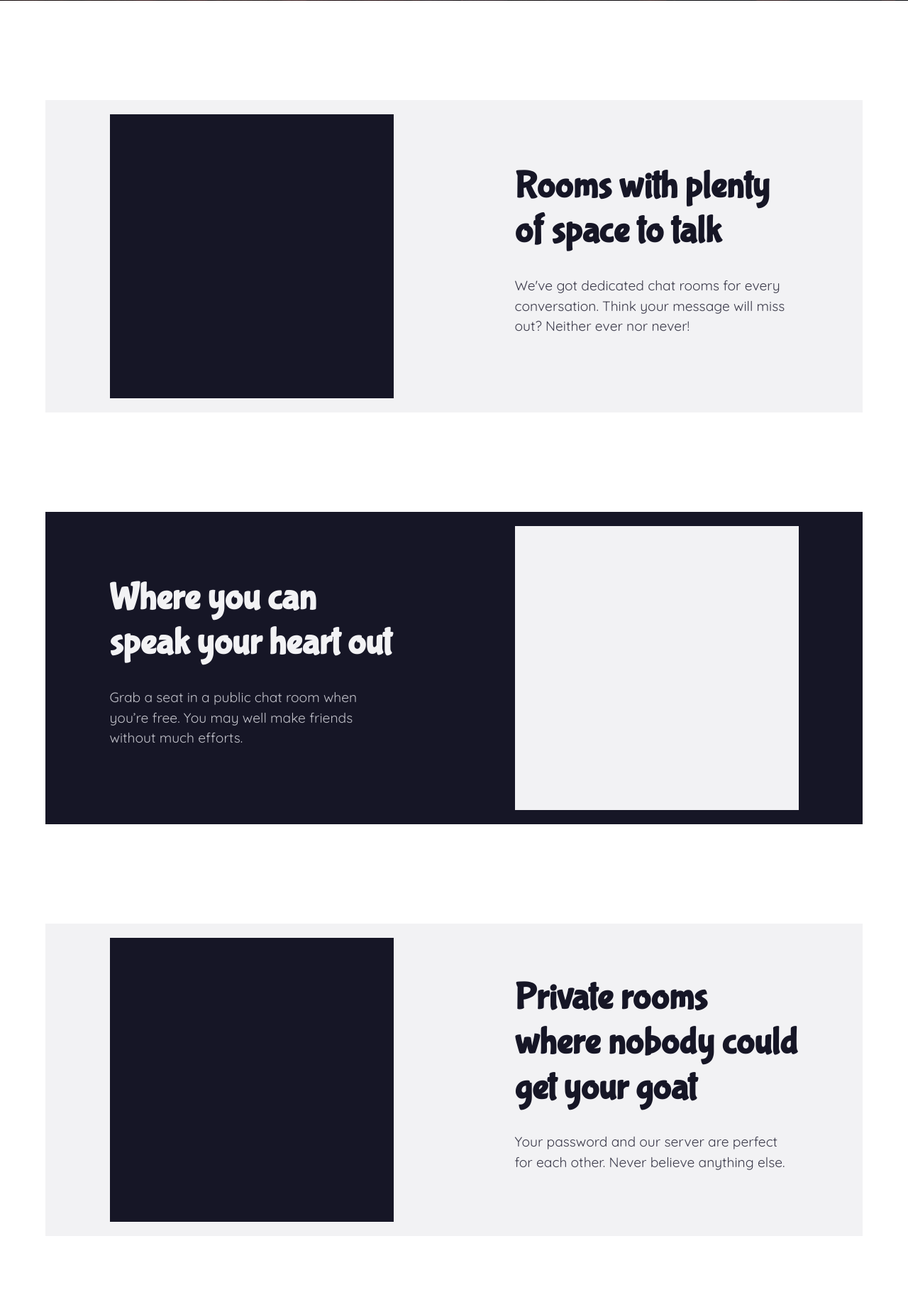
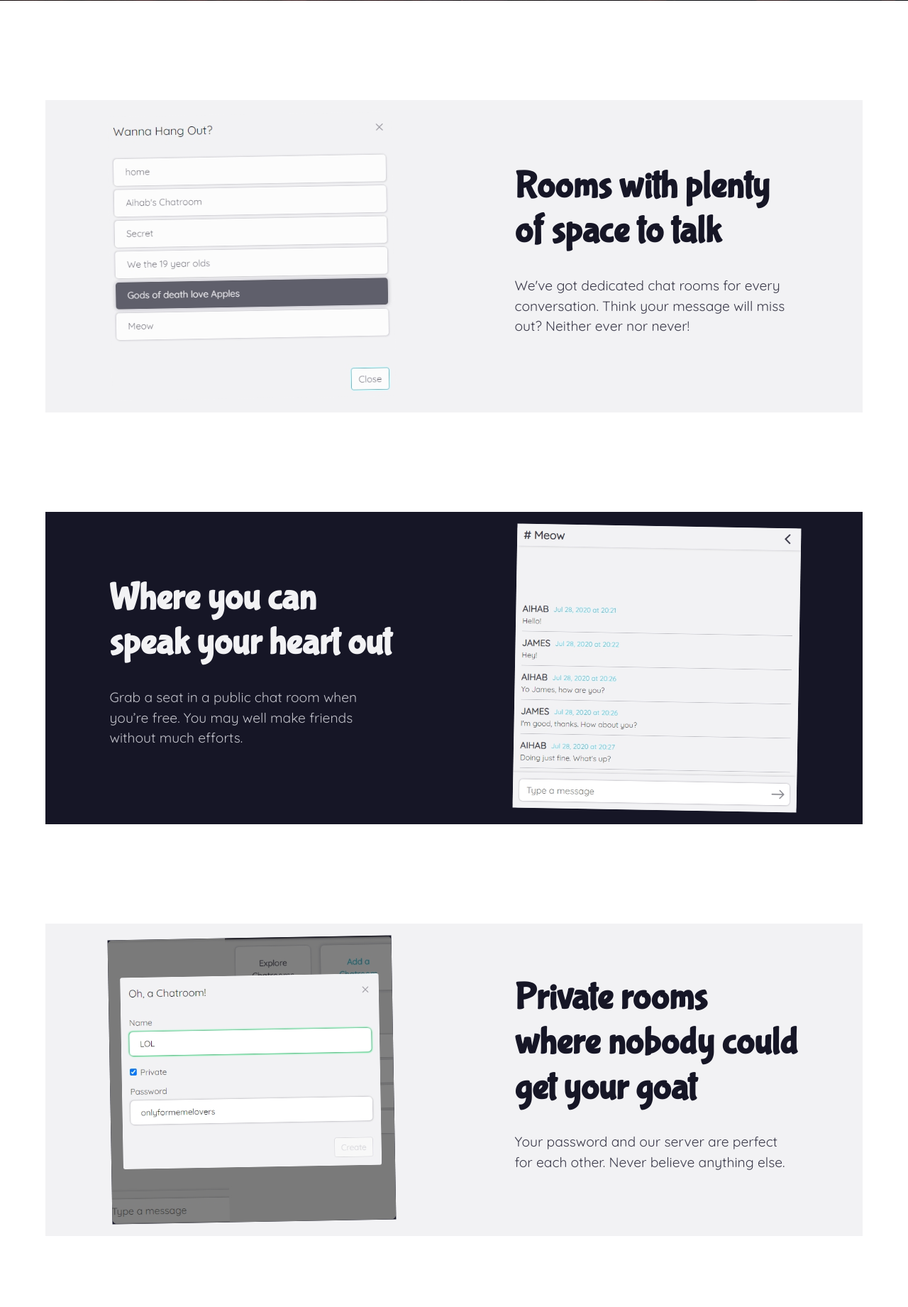
Before and after one commit to Aihab1/Schnack, a Flask app: page / in a window 1280 px wide. Shown: the part 691-2532 px from the top of the page at 71% size. Run offline with Flask 2, Linux system fonts and the light colour scheme; some libraries are stand-ins or nearby versions.

Commit message:
Add images to homepage

```diff
--- a/static/styles/index.css
+++ b/static/styles/index.css
@@ -215,6 +215,13 @@ body {
   height: 400px;
   margin-right: 30px;
   background: #161626;
+  -webkit-transform: rotate(-1deg);
+          transform: rotate(-1deg);
+}
+
+#bottom-box .content-img-1 img {
+  width: 100%;
+  height: 100%;
 }
 
 #bottom-box .content-img-2 {
@@ -222,6 +229,13 @@ body {
   height: 400px;
   margin-left: 30px;
   background: #f2f2f4;
+  -webkit-transform: rotate(1deg);
+          transform: rotate(1deg);
+}
+
+#bottom-box .content-img-2 img {
+  width: 100%;
+  height: 100%;
 }
 
 #bottom-box #bottom-box-1,
@@ -293,6 +307,8 @@ body {
 @media screen and (max-width: 1000px) {
   #bottom-box .content-img-1, #bottom-box .content-img-2 {
     margin: 0;
+    -webkit-transform: rotate(0deg);
+            transform: rotate(0deg);
   }
   #bottom-box #bottom-box-1 .content,
   #bottom-box #bottom-box-3 .content,
--- a/static/styles/index.scss
+++ b/static/styles/index.scss
@@ -175,6 +175,11 @@ body {
     height: 400px;
     margin-right: 30px;
     background: $premium_dark_blue;
+    transform: rotate(-1deg);
+    img{
+      width: 100%;
+      height: 100%;
+    }
     // border-radius: 50%;
     // opacity: 0.5;
   }
@@ -183,6 +188,11 @@ body {
     height: 400px;
     margin-left: 30px;
     background: $white;
+    transform: rotate(1deg);
+    img{
+      width: 100%;
+      height: 100%;
+    }
     // border-radius: 50%;
     // opacity: 0.5;
   }
@@ -232,6 +242,7 @@ body {
   #bottom-box {
     .content-img-1, .content-img-2{
       margin: 0;
+      transform: rotate(0deg);
     }
     #bottom-box-1,
     #bottom-box-3,
--- a/templates/index.html
+++ b/templates/index.html
@@ -52,7 +52,9 @@
     </div>
     <div id="bottom-box">
         <div id="bottom-box-1" data-aos="fade-up" data-aos-duration="1000">
-            <div class="content-img-1"></div>
+            <div class="content-img-1">
+                <img src="../static/images/Screenshot_ONE.jpg">
+            </div>
             <div class="content">
                 <h1>Rooms with plenty of space to talk</h1>
                 <p>We've got dedicated chat rooms for every conversation. Think your message will miss out? Neither ever
@@ -62,7 +64,9 @@
             </div>
         </div>
         <div id="bottom-box-2" data-aos="fade-right" data-aos-duration="1000">
-            <div class="content-img-2"></div>
+            <div class="content-img-2">
+                <img src="../static/images/Screenshot_TWO.jpg" style="border-radius: 7px;">
+            </div>
             <div class="content">
                 <h1>Where you can speak your heart out</h1>
                 <p>Grab a seat in a public chat room when you’re free. You may well make friends without much efforts.
@@ -70,7 +74,9 @@
             </div>
         </div>
         <div id="bottom-box-3" data-aos="fade-left" data-aos-duration="1000">
-            <div class="content-img-1"></div>
+            <div class="content-img-1">
+                <img src="../static/images/Screenshot_THREE.jpg" style="border-radius: 7px;">
+            </div>
             <div class="content">
                 <h1>Private rooms where nobody could get your goat</h1>
                 <p>Your password and our server are perfect for each other. Never believe anything else.</p>
@@ -82,4 +88,5 @@
 <script>
     AOS.init();
 </script>
+
 </html>
```
Also changed, not shown: static/images/Screenshot_ONE.jpg (added), static/images/Screenshot_THREE.jpg (added), static/images/Screenshot_TWO.jpg (added), 1 other file.
